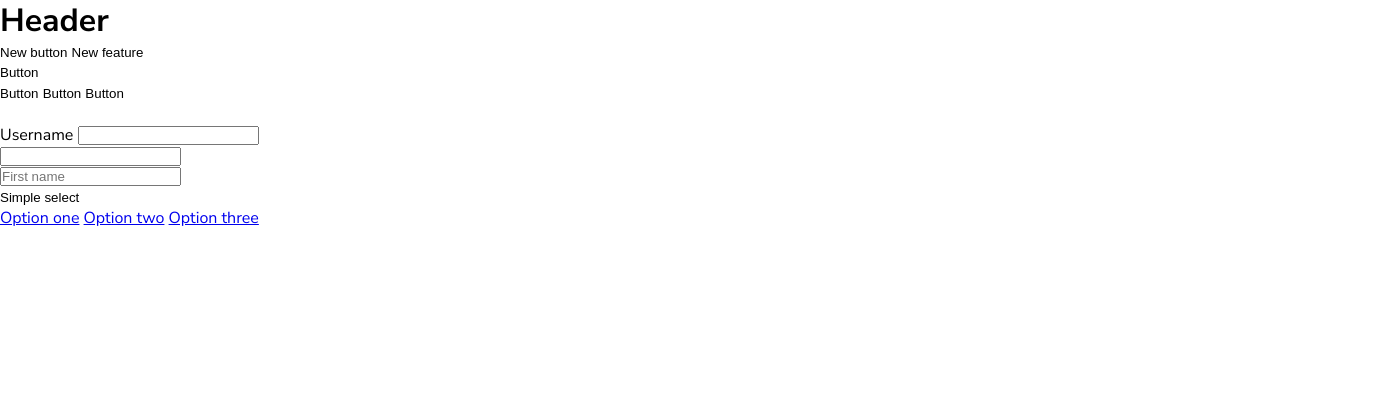
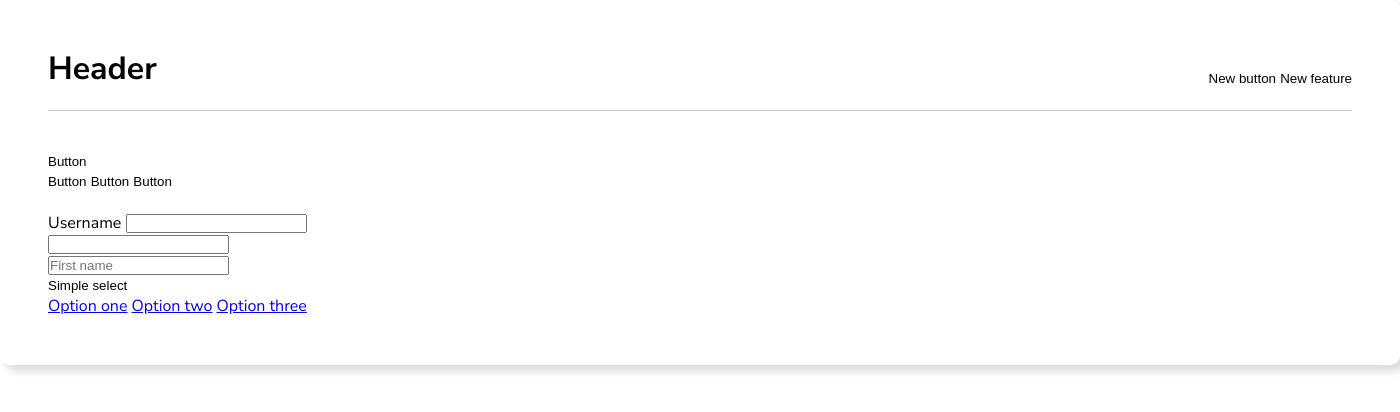
Before and after one commit to damian-szwajkos/Neumorphism_material, a plain HTML site: page neumorphism-material/index.html in a window 1280 px wide. Shown: the whole page, 1400 px wide, since content can reach past the window. Drawn offline with Linux system fonts and the light colour scheme.

Commit message:
Add card molecule import in style.scss.

```diff
--- a/neumorphism-material/style.scss
+++ b/neumorphism-material/style.scss
@@ -7,7 +7,7 @@
 
 
 /* MOLECULES */
-
+@import 'styles/molecules/card.scss';
 
 
 /* ORGANISMS */
```
Also changed, not shown: neumorphism-material/style.css, neumorphism-material/style.min.css.
